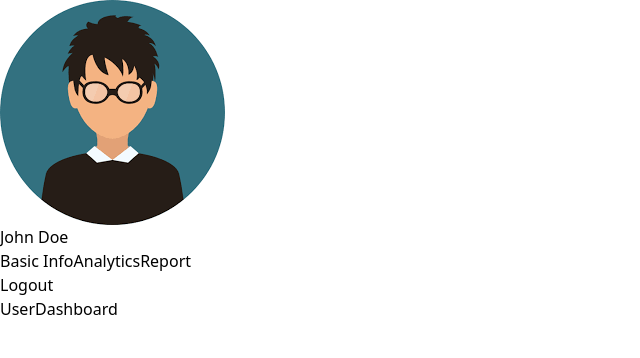
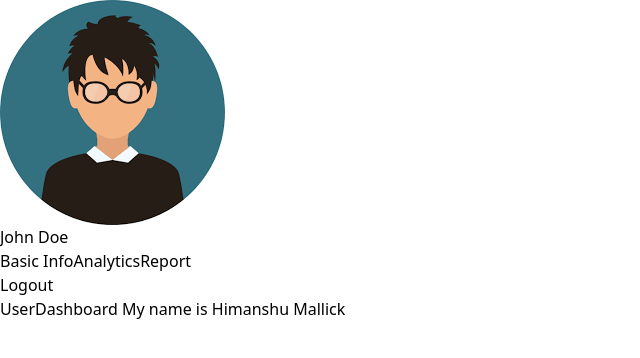
Before and after one commit to mridulmaikhuri/SIH_INTERNAL_ROUND_1_ANISTAR, a React (Vite) app in the folder frontend/: page /user/dashboard/1 in a window 1280 px wide. Shown: the top 358 px of the page, without its empty margins (0-640 px from the left). Built offline with nearby package versions, Linux system fonts and the light colour scheme.

Commit message:
Update UserDashboard.jsx

```diff
--- a/frontend/src/pages/UserDashboard.jsx
+++ b/frontend/src/pages/UserDashboard.jsx
@@ -4,7 +4,7 @@ import { useParams } from 'react-router-dom'
 function UserDashboard() {
     const {userId} = useParams();
   return (
-    <div>UserDashboard</div>
+    <div>UserDashboard My name is Himanshu Mallick</div>
   )
 }
 
```
